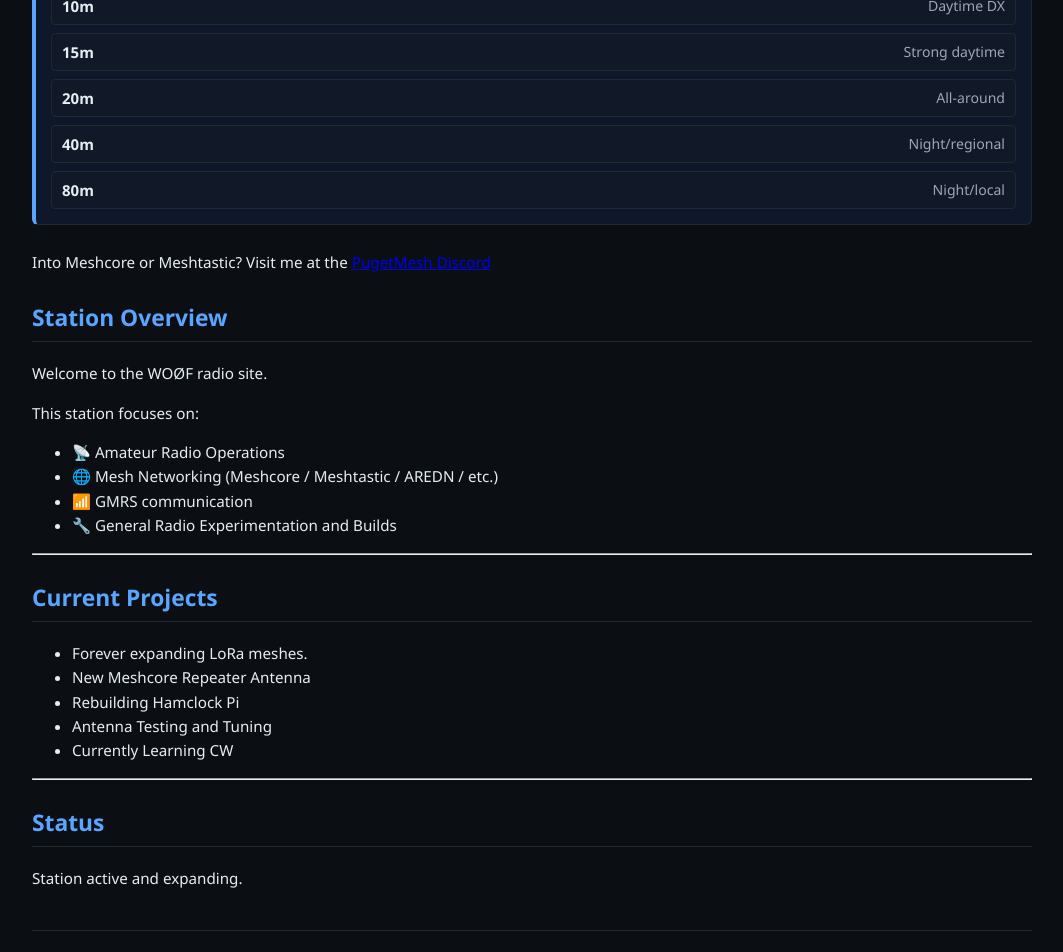
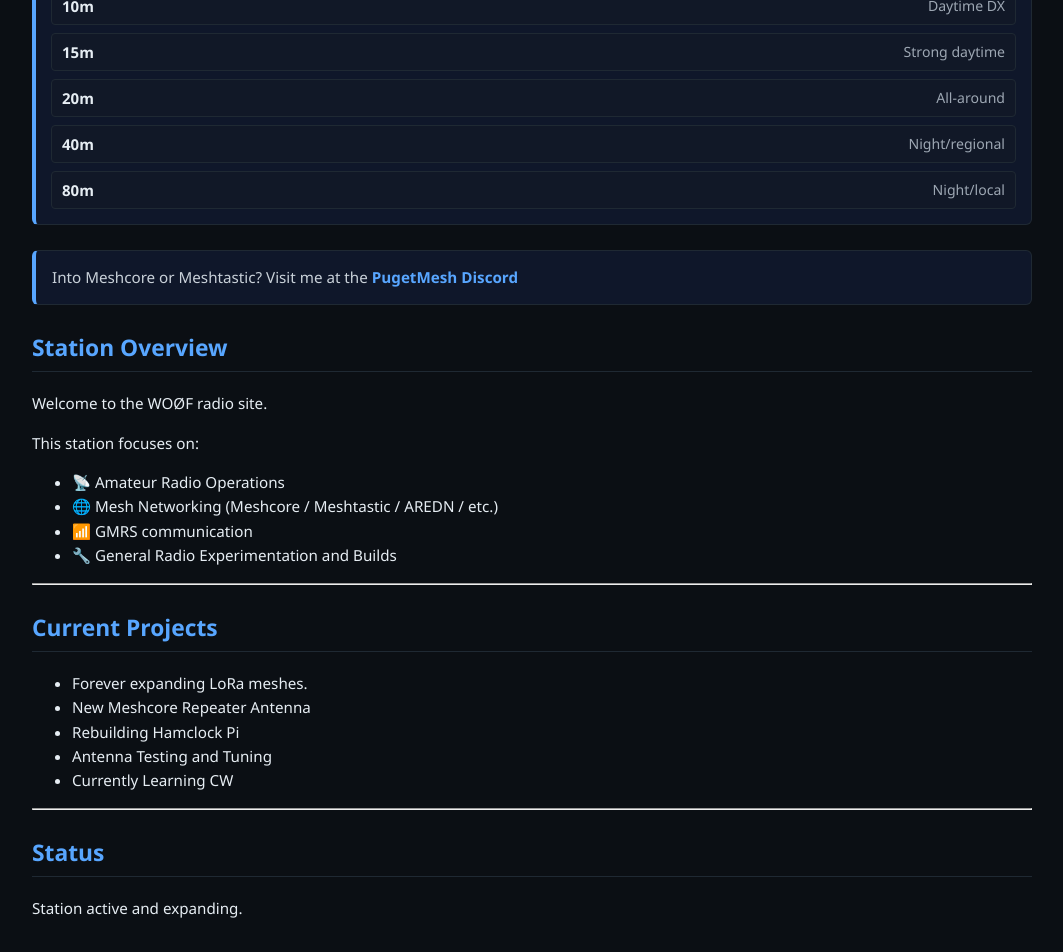
Before and after one commit to Lymitliss/Lymitliss.github.io, a Jekyll site: the page built from index.md, in a window 1280 px wide. Shown: the part 824-1776 px from the top of the page, without its empty margins (108-1171 px from the left). Built offline with Jekyll 4.4.1, drawn with Linux system fonts in a browser that asks for light colours.

Commit message:
Update style.css

```diff
--- a/assets/style.css
+++ b/assets/style.css
@@ -147,6 +147,28 @@ h2 {
 h3 {
   color: #c9d1d9;
   margin-top: 0;
+}
+
+/* HOME BANNER */
+.home-banner {
+  background: #0f172a;
+  border: 1px solid #1f2933;
+  border-left: 4px solid #58a6ff;
+  border-radius: 6px;
+  padding: 14px 16px;
+  margin-bottom: 25px;
+  color: #c9d1d9;
+  font-weight: 500;
+}
+
+.home-banner a {
+  color: #58a6ff;
+  font-weight: 700;
+  text-decoration: none;
+}
+
+.home-banner a:hover {
+  text-decoration: underline;
 }
 
 /* PROPAGATION */
```
